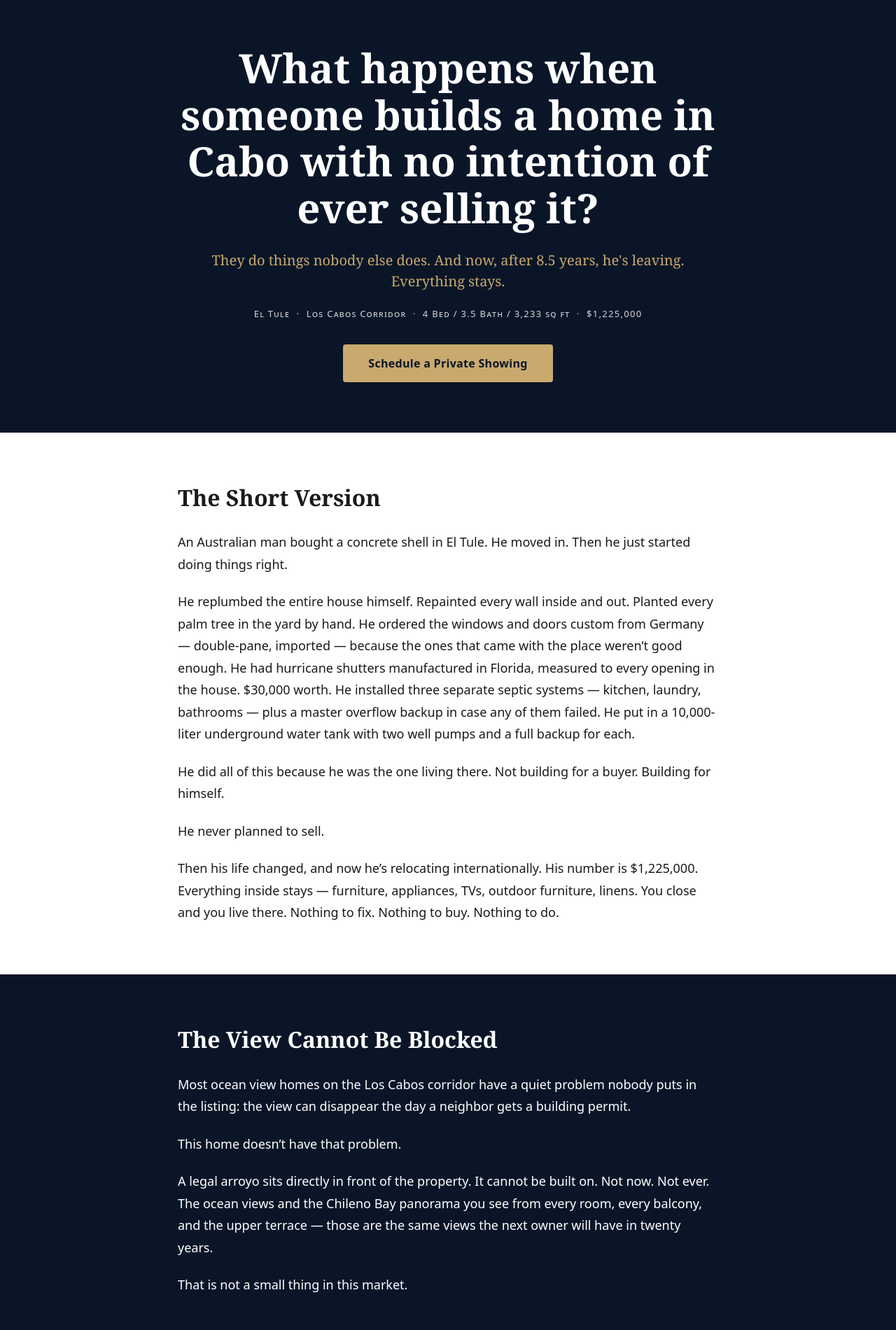
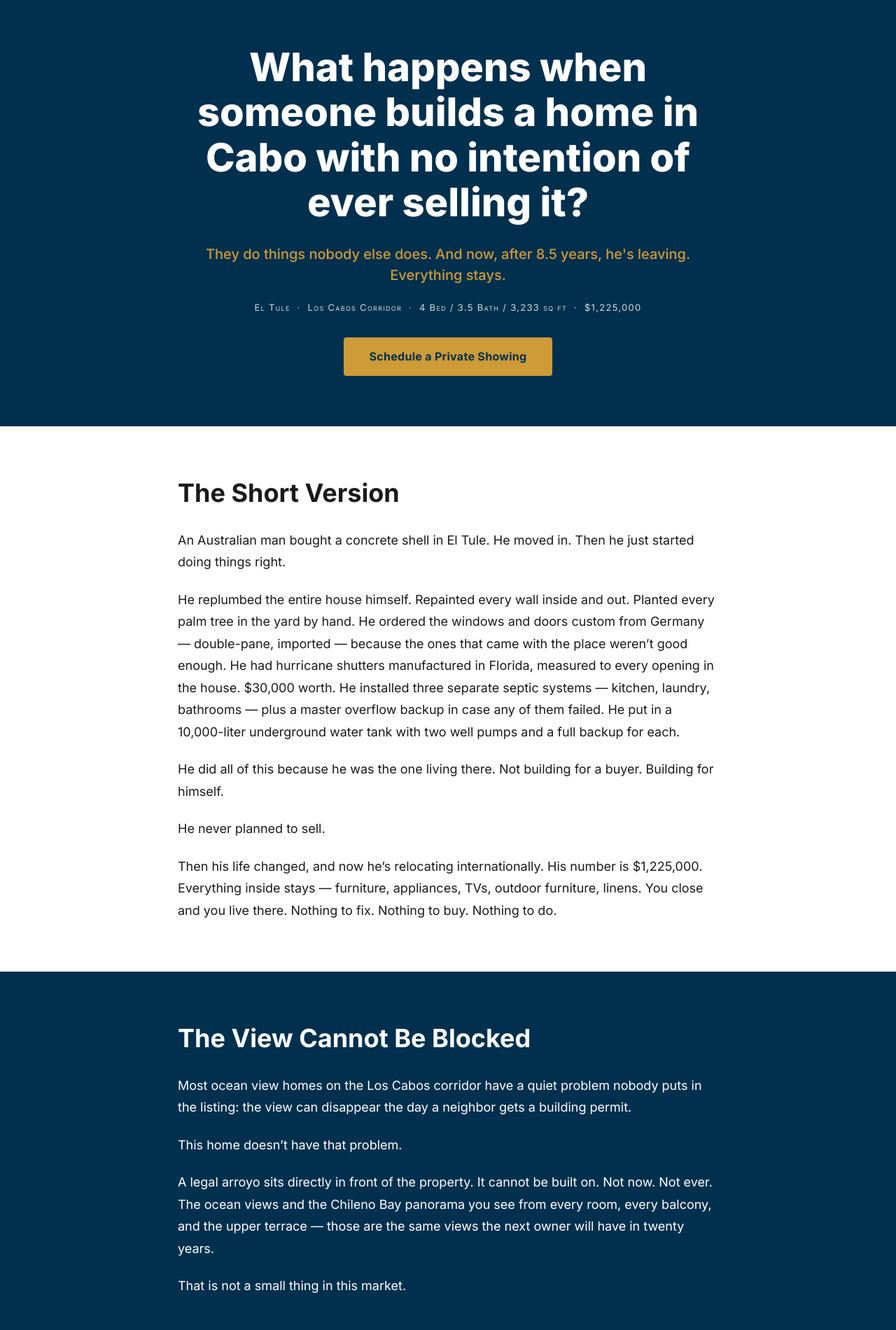
Before and after one commit to sellingcabohomes/SellingCabo.Homes, a Jekyll site: the page el-tule-ocean-view-home-los-cabos-corridor.html, which Jekyll copies as it is, in a window 1280 px wide. Shown: the part 600-2500 px from the top of the page at 70% size. Built offline with Jekyll 4.4.1, drawn with Linux system fonts in a browser that asks for light colours; some of the changed text lies outside the part shown.

Commit message:
Update El Tule listing: Inter font, color refresh, bullets, logos, tour modal
Co-Authored-By: Claude Sonnet 4.6 <noreply@anthropic.com>

```diff
--- a/el-tule-ocean-view-home-los-cabos-corridor.html
+++ b/el-tule-ocean-view-home-los-cabos-corridor.html
@@ -50,6 +50,10 @@
   }
   </script>
 
+  <link rel="preconnect" href="https://fonts.googleapis.com">
+  <link rel="preconnect" href="https://fonts.gstatic.com" crossorigin>
+  <link href="https://fonts.googleapis.com/css2?family=Inter:wght@400;500;600;700;800&display=swap" rel="stylesheet">
+
   <style>
     /* ===== RESET ===== */
     *, *::before, *::after {
@@ -64,7 +68,7 @@
     }
 
     body {
-      font-family: system-ui, -apple-system, BlinkMacSystemFont, 'Segoe UI', Helvetica, Arial, sans-serif;
+      font-family: 'Inter', sans-serif;
       font-size: 18px;
       line-height: 1.75;
       color: #1A1A1A;
@@ -72,17 +76,19 @@
     }
 
     h1, h2 {
-      font-family: Georgia, 'Times New Roman', serif;
+      font-family: 'Inter', sans-serif;
     }
 
     h1 {
-      font-size: 58px;
+      font-size: 56px;
+      font-weight: 800;
       line-height: 1.15;
       color: #fff;
     }
 
     h2 {
-      font-size: 32px;
+      font-size: 36px;
+      font-weight: 700;
       line-height: 1.3;
       margin-bottom: 28px;
       color: #1A1A1A;
@@ -112,9 +118,9 @@
     /* ===== BUTTONS ===== */
     .btn {
       display: inline-block;
-      background: #C9A96E;
-      color: #0A1628;
-      font-family: system-ui, -apple-system, sans-serif;
+      background: #cd9b37;
+      color: #00304e;
+      font-family: 'Inter', sans-serif;
       font-weight: 700;
       font-size: 16px;
       padding: 16px 36px;
@@ -140,7 +146,7 @@
 
     /* ===== SECTION 1: HERO ===== */
     #hero {
-      background: #0A1628;
+      background: #00304e;
       padding: 0;
     }
 
@@ -152,9 +158,10 @@
     }
 
     .hero-subhead {
-      color: #C9A96E;
+      color: #cd9b37;
       font-size: 20px;
-      font-family: Georgia, 'Times New Roman', serif;
+      font-weight: 500;
+      font-family: 'Inter', sans-serif;
       margin-top: 26px;
       margin-bottom: 0;
       line-height: 1.5;
@@ -181,7 +188,7 @@
 
     /* ===== SECTION 3: VIEW ===== */
     #view {
-      background: #0A1628;
+      background: #00304e;
       color: #fff;
     }
 
@@ -195,7 +202,7 @@
     }
 
     #stats h2 {
-      color: #0A1628;
+      color: #00304e;
       text-align: center;
       margin-bottom: 48px;
     }
@@ -214,8 +221,8 @@
       display: block;
       font-size: 32px;
       font-weight: 700;
-      font-family: Georgia, serif;
-      color: #0A1628;
+      font-family: 'Inter', sans-serif;
+      color: #00304e;
       line-height: 1.15;
       word-break: break-word;
     }
@@ -223,7 +230,7 @@
     .stat-label {
       display: block;
       font-size: 13px;
-      color: #C9A96E;
+      color: #cd9b37;
       font-weight: 600;
       margin-top: 7px;
       line-height: 1.45;
@@ -247,7 +254,7 @@
 
     /* ===== SECTION 8: CLOSE ===== */
     #close {
-      background: #0A1628;
+      background: #00304e;
       color: #fff;
     }
 
@@ -267,7 +274,7 @@
     }
 
     #contact h2 {
-      color: #0A1628;
+      color: #00304e;
       text-align: center;
     }
 
@@ -281,7 +288,7 @@
       border: 1px solid #D0C8BA;
       padding: 14px 16px;
       font-size: 16px;
-      font-family: system-ui, -apple-system, sans-serif;
+      font-family: 'Inter', sans-serif;
       color: #1A1A1A;
       background: #fff;
       border-radius: 4px;
@@ -291,8 +298,8 @@
     }
 
     .form-field:focus {
-      outline: 2px solid #C9A96E;
-      border-color: #C9A96E;
+      outline: 2px solid #cd9b37;
+      border-color: #cd9b37;
     }
 
     .form-note {
@@ -318,7 +325,7 @@
 
     /* ===== FOOTER ===== */
     footer {
-      background: #0A1628;
+      background: #00304e;
       color: #fff;
       text-align: center;
       padding: 72px 24px;
@@ -341,10 +348,133 @@
       height: 320px;
     }
 
+    /* ===== BULLET LISTS ===== */
+    .feature-list {
+      list-style: none;
+      padding-left: 24px;
+      margin-top: 4px;
+      margin-bottom: 22px;
+    }
+
+    .feature-list li {
+      font-size: 18px;
+      line-height: 1.75;
+      color: #1A1A1A;
+      margin-bottom: 12px;
+      position: relative;
+    }
+
+    .feature-list li::before {
+      content: "\25AA";
+      color: #cd9b37;
+      position: absolute;
+      left: -20px;
+      top: 1px;
+    }
+
+    /* ===== MODAL ===== */
+    #modal-overlay {
+      display: none;
+      position: fixed;
+      top: 0;
+      left: 0;
+      width: 100%;
+      height: 100%;
+      background: rgba(0, 0, 0, 0.7);
+      z-index: 9999;
+      align-items: center;
+      justify-content: center;
+      padding: 20px;
+    }
+
+    #modal-overlay.is-open {
+      display: flex;
+    }
+
+    #modal-box {
+      background: #fff;
+      border-radius: 8px;
+      max-width: 480px;
+      width: 100%;
+      padding: 40px;
+      position: relative;
+    }
+
+    #modal-box h3 {
+      font-family: 'Inter', sans-serif;
+      font-size: 24px;
+      font-weight: 700;
+      color: #00304e;
+      margin-bottom: 28px;
+      line-height: 1.3;
+    }
+
+    #modal-close {
+      position: absolute;
+      top: 14px;
+      right: 18px;
+      font-size: 28px;
+      line-height: 1;
+      color: #888;
+      background: none;
+      border: none;
+      cursor: pointer;
+      font-family: 'Inter', sans-serif;
+    }
+
+    #modal-close:hover {
+      color: #333;
+    }
+
+    .modal-buttons {
+      display: flex;
+      gap: 16px;
+    }
+
+    .modal-btn {
+      flex: 1;
+      font-family: 'Inter', sans-serif;
+      font-weight: 700;
+      font-size: 16px;
+      padding: 16px 24px;
+      border-radius: 4px;
+      border: none;
+      cursor: pointer;
+      line-height: 1.4;
+      transition: opacity 0.15s;
+    }
+
+    .modal-btn:hover {
+      opacity: 0.88;
+    }
+
+    .modal-btn-navy {
+      background: #00304e;
+      color: #fff;
+    }
+
+    .modal-btn-gold {
+      background: #cd9b37;
+      color: #00304e;
+    }
+
+    .modal-note {
+      text-align: center;
+      font-size: 13px;
+      color: #888;
+      margin-top: 20px;
+      margin-bottom: 0;
+    }
+
+    @media (max-width: 480px) {
+      .modal-buttons { flex-direction: column; }
+      #modal-box { padding: 32px 24px; }
+    }
+
     /* ===== RESPONSIVE ===== */
     @media (max-width: 600px) {
       h1 { font-size: 34px; }
-      h2 { font-size: 24px; }
+      h2 { font-size: 26px; }
       body { font-size: 16px; }
 
       section { padding: 44px 0; }
@@ -380,7 +510,7 @@
     <p class="hero-subhead">They do things nobody else does. And now, after 8.5 years, he's leaving. Everything stays.</p>
     <p class="hero-caption">El Tule &nbsp;&middot;&nbsp; Los Cabos Corridor &nbsp;&middot;&nbsp; 4 Bed / 3.5 Bath / 3,233 sq ft &nbsp;&middot;&nbsp; $1,225,000</p>
     <div class="hero-cta">
-      <a href="#contact" class="btn">Schedule a Private Showing</a>
+      <button class="btn open-modal-btn">Schedule a Private Showing</button>
     </div>
   </div>
 </section>
@@ -473,13 +603,18 @@
 <section id="infrastructure">
   <div class="container">
     <h2>Built Like Someone Who Was Staying</h2>
-    <p>Most homes at this price on the corridor have one septic system. This one has three &mdash; one for the kitchen, one for the laundry, one for the bathrooms and hot tub &mdash; plus a master overflow if any of them fail. In fifteen-plus years of existence, this house has never had a sewage problem. That&rsquo;s not luck.</p>
-    <p>The water system follows the same logic. A 10,000-liter underground tank. Two well pumps with a full backup. Municipal water arrives 24 hours a day, 7 days a week &mdash; no trucks, no rationing, no interruptions. Notarios live on this street. Hotels operate nearby. The water doesn&rsquo;t stop here, and it never has.</p>
-    <p>The windows and doors were custom-ordered from Germany. Full double-pane. The result: standing inside the living room with the windows closed, you cannot hear the Cabo wind. One visiting agent said it. Every buyer who walks through notices it.</p>
-    <p>The hurricane shutters came from Florida &mdash; the best place in the world to source hurricane protection. Custom-measured, individually fitted to every window and door on the upper level. The house seals completely. Leave for six months. Come back to exactly what you left.</p>
-    <p>The pool is PebbleTech. Not tile. Tile cracks. Tile falls. PebbleTech doesn&rsquo;t. It looks the same as the day it was finished.</p>
-    <p>The outdoor furniture on the upper terrace is Amish-made composite, brought in from Pennsylvania. It has been sitting in the Cabo sun and salt air for five years. It looks new.</p>
-    <p>The plumbing throughout the house was fully replaced by the current owner when he took possession. Not patched. Replaced.</p>
+    <ul class="feature-list">
+      <li>Triple septic system &mdash; kitchen, laundry, and bathrooms each independent, plus master overflow</li>
+      <li>10,000-liter underground water tank</li>
+      <li>Two well pumps with full backup</li>
+      <li>Two-stage water filtration &mdash; whole-house filter at the pump, dedicated filter under the kitchen sink</li>
+      <li>Municipal water 24/7 &mdash; no trucks, no rationing</li>
+      <li>Custom German double-pane windows and doors throughout</li>
+      <li>Florida-made hurricane shutters on every opening &mdash; $30,000, custom measured</li>
+      <li>PebbleTech pool &mdash; no cracking, no tile loss, no resurfacing</li>
+      <li>Amish-made composite outdoor furniture &mdash; 5 years in Cabo sun, no fading</li>
+      <li>Full plumbing replacement done by current owner</li>
+    </ul>
     <p>Nobody does any of this for a spec build. You do it when you&rsquo;re the one who has to live there.</p>
   </div>
 </section>
@@ -502,10 +637,18 @@
 <section id="lifestyle">
   <div class="container">
     <h2>What Life Looks Like From This Address</h2>
-    <p>Ten minutes to Cabo San Lucas. Ten minutes to San Jos&eacute; del Cabo. One mile from Cabo Real Golf Course. Ten-minute walk to Chileno Bay beach &mdash; one of the few genuinely swimmable beaches on the corridor.</p>
-    <p>From November through April, humpback whales pass through. You can watch them from the upper terrace with a pair of binoculars. In June and July, sea turtles nest on the beach nearby. Several nights a week, fireworks go up over the Sea of Cortez and you can see them from the terrace with a cold drink in your hand.</p>
-    <p>The maid&rsquo;s quarters has its own exterior entrance and staircase, with a bathroom already roughed in. It functions as a completely independent unit &mdash; guest suite, staff quarters, or a short-term rental running separately from the rest of the house.</p>
-    <p>The community is gated and guarded. Paved roads. A hospital is under construction nearby. Local amenities are expanding. El Tule is growing, and it&rsquo;s still early.</p>
+    <ul class="feature-list">
+      <li>10 minutes to Cabo San Lucas</li>
+      <li>10 minutes to San Jos&eacute; del Cabo</li>
+      <li>1 mile to Cabo Real Golf Course</li>
+      <li>10-minute walk to Chileno Bay beach</li>
+      <li>Humpback whales visible from upper terrace November through April</li>
+      <li>Sea turtles nesting nearby June through July</li>
+      <li>Fireworks over the Sea of Cortez visible from the terrace several nights a week</li>
+      <li>Maid&rsquo;s quarters with separate entrance and staircase &mdash; bathroom roughed in, fully independent unit</li>
+      <li>Gated and guarded community, paved roads</li>
+      <li>Hospital under construction nearby, amenities growing</li>
+    </ul>
   </div>
 </section>
 
@@ -519,7 +662,7 @@
     <p>If you&rsquo;ve been looking seriously at the Los Cabos corridor &mdash; or if you have someone who has &mdash; this is the property to see. Not because of how it photographs. Because of what it is when you&rsquo;re standing in it.</p>
     <p>Fill out the form below and Sebastian will reach out to set up a private showing.</p>
     <div class="close-cta">
-      <a href="#contact" class="btn">Schedule a Private Showing</a>
+      <button class="btn open-modal-btn">Schedule a Private Showing</button>
     </div>
   </div>
 </section>
@@ -532,6 +675,8 @@
       <input class="form-field" type="text" name="name" placeholder="Your Name" required autocomplete="name">
       <input class="form-field" type="email" name="email" placeholder="Your Email" required autocomplete="email">
       <input class="form-field" type="tel" name="phone" placeholder="Your Phone (optional)" autocomplete="tel">
+      <input type="hidden" name="tour_type" id="tour_type" value="">
+      <p style="font-size:14px;color:#555;margin-bottom:16px;text-align:center;">Prefer a virtual tour? <a href="#" id="open-modal-link" style="color:#cd9b37;text-decoration:underline;">Click here to choose your tour type.</a></p>
       <button type="submit" class="btn btn-full">I Want to See This Property</button>
     </form>
     <p class="form-note">No spam. No pressure. Sebastian will reach out personally within 24 hours.</p>
@@ -549,9 +694,12 @@
 
 <!-- ===== FOOTER ===== -->
 <footer>
+  <img src="assets/Ronival-TM-White.png" alt="Ronival Real Estate" style="height:48px;display:block;margin:0 auto 16px auto;">
+  <img src="assets/profile-pic-(2).png" alt="Sebastian De la Pe&ntilde;a, Ronival Real Estate" style="width:80px;height:80px;border-radius:50%;object-fit:cover;display:block;margin:0 auto 12px auto;border:2px solid #cd9b37;">
   <p>Sebastian De la Pe&ntilde;a &nbsp;&middot;&nbsp; Ronival Real Estate</p>
   <p>+52 (624) 119-4526</p>
   <p>sdelapena@ronival.com</p>
+  <img src="assets/sellingcabohomes-white.png" alt="SellingCabo.homes" style="height:36px;display:block;margin:24px auto 0 auto;opacity:0.85;">
   <iframe
     src="https://maps.google.com/maps?q=22.970966,-109.792254&z=15&output=embed"
     title="El Tule Los Cabos Corridor location map"
@@ -561,5 +709,75 @@
   ></iframe>
 </footer>
 
+<!-- ===== TOUR MODAL ===== -->
+<div id="modal-overlay">
+  <div id="modal-box">
+    <button id="modal-close" aria-label="Close">&times;</button>
+    <h3>How would you like to tour this property?</h3>
+    <div class="modal-buttons">
+      <button id="modal-inperson" class="modal-btn modal-btn-navy">Schedule an In-Person Tour</button>
+      <button id="modal-virtual" class="modal-btn modal-btn-gold">Request a Virtual Video Tour</button>
+    </div>
+    <p class="modal-note">No pressure. Sebastian will reach out personally within 24 hours.</p>
+  </div>
+</div>
+
+<script>
+(function () {
+  var overlay = document.getElementById('modal-overlay');
+  var closeBtn = document.getElementById('modal-close');
+  var inPersonBtn = document.getElementById('modal-inperson');
+  var virtualBtn = document.getElementById('modal-virtual');
+  var tourInput = document.getElementById('tour_type');
+  var openLink = document.getElementById('open-modal-link');
+
+  function openModal() {
+    overlay.classList.add('is-open');
+    document.body.style.overflow = 'hidden';
+  }
+
+  function closeModal() {
+    overlay.classList.remove('is-open');
+    document.body.style.overflow = '';
+  }
+
+  function goToContact(tourType) {
+    if (tourInput) tourInput.value = tourType;
+    closeModal();
+    var contact = document.getElementById('contact');
+    if (contact) contact.scrollIntoView({ behavior: 'smooth' });
+  }
+
+  document.querySelectorAll('.open-modal-btn').forEach(function (btn) {
+    btn.addEventListener('click', openModal);
+  });
+
+  if (openLink) {
+    openLink.addEventListener('click', function (e) {
+      e.preventDefault();
+      openModal();
+    });
+  }
+
+  closeBtn.addEventListener('click', closeModal);
+
+  overlay.addEventListener('click', function (e) {
+    if (e.target === overlay) closeModal();
+  });
+
+  document.addEventListener('keydown', function (e) {
+    if (e.key === 'Escape') closeModal();
+  });
+
+  inPersonBtn.addEventListener('click', function () {
+    goToContact('In-Person Tour');
+  });
+
+  virtualBtn.addEventListener('click', function () {
+    goToContact('Virtual Tour');
+  });
+}());
+</script>
+
 </body>
 </html>
```
